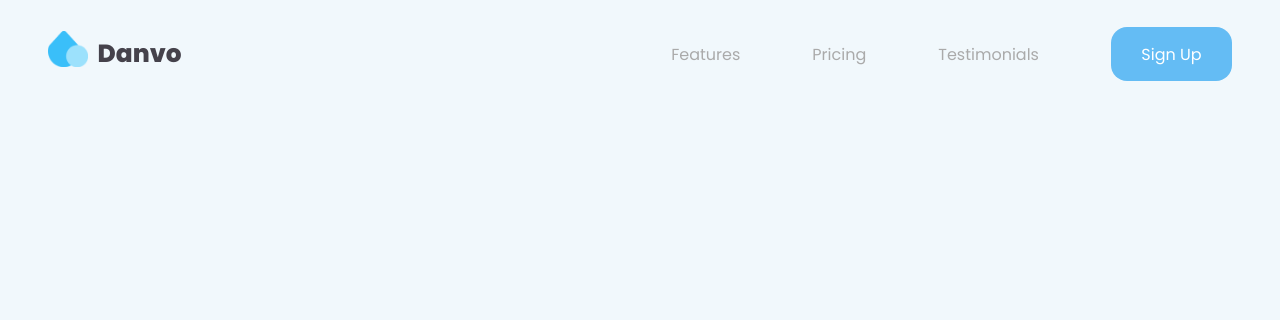
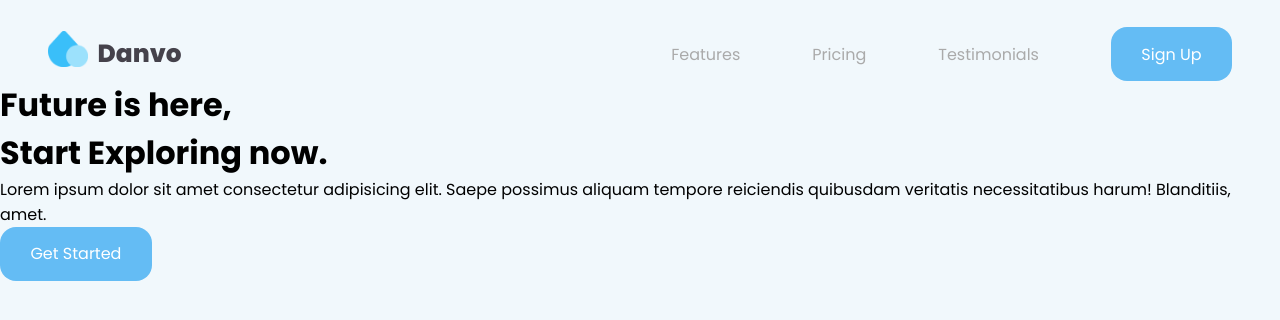
Before and after one commit to guibrbs/landing_page, a React (Vite) app: page / in a window 1280 px wide. Shown: the top 320 px of the page. Built offline with nearby package versions, Linux system fonts and the light colour scheme.

Commit message:
:rocket:Setting up the showcase section

```diff
--- a/src/App.tsx
+++ b/src/App.tsx
@@ -1,12 +1,12 @@
 import './App.css'
 import NavBar from './components/navbar/navbar'
+import ShowCase from './components/showcase/showcase'
 
 function App() {
   return (
     <div className='big-wrapper'>
-      <NavBar>
-
-      </NavBar>
+      <NavBar />
+      <ShowCase />
     </div>
   )
 }
--- /dev/null
+++ b/src/components/showcase/showcase.tsx
@@ -0,0 +1,24 @@
+import React from "react";
+
+export default function ShowCase(){
+    return(
+        <div className="showcase-area">
+            <div className="left">
+                <div className="big-title">
+                    <h1>Future is here,</h1>
+                    <h1>Start Exploring now.</h1>
+                </div>
+                <p className="text">
+                    Lorem ipsum dolor sit amet consectetur adipisicing elit. Saepe possimus aliquam
+                    tempore reiciendis quibusdam veritatis necessitatibus harum! Blanditiis, amet.
+                </p>
+                <div className="cta">
+                    <a href="#" className="btn">Get started</a>
+                </div>
+            </div>
+            <div className="right">
+
+            </div>
+        </div>
+    )
+}
```
Also changed, not shown: src/components/showcase/showcase.css (added).
